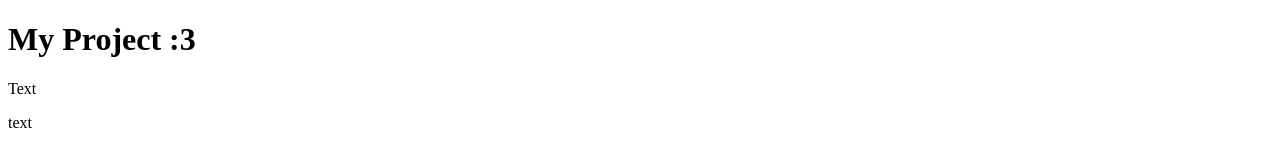
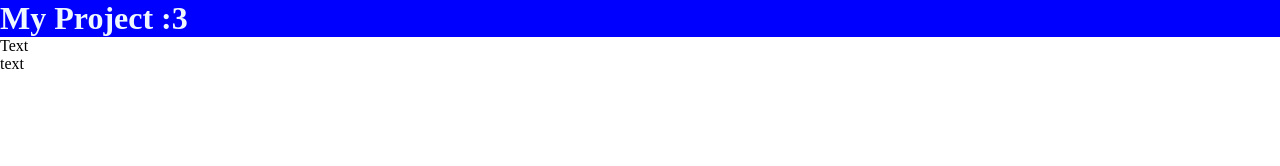
Before and after one commit to daniloskywi/Practica, a plain HTML site: page index.html in a window 1280 px wide. Drawn offline with Linux system fonts and the light colour scheme.

Commit message:
Css V2 cambio de colores

```diff
--- a/index.html
+++ b/index.html
@@ -5,9 +5,10 @@
     <meta http-equiv="X-UA-Compatible" content="IE=edge">
     <meta name="viewport" content="width=device-width, initial-scale=1.0">
     <title>Practice page</title>
+    <link rel="stylesheet" href="./styles.css">
 </head>
 <body>
-    <header>
+    <header id="header">
         <h1 id="Title">My Project :3</h1>
     </header>
     <main>
--- a/styles.css
+++ b/styles.css
@@ -0,0 +1,12 @@
+*{
+    box-sizing: border-box;
+    padding: 0%;
+    margin: 0%;
+}
+#Title{
+    color: aliceblue;
+}
+#header{
+    background-color: blue;
+    bottom: 10px;
+}
```
